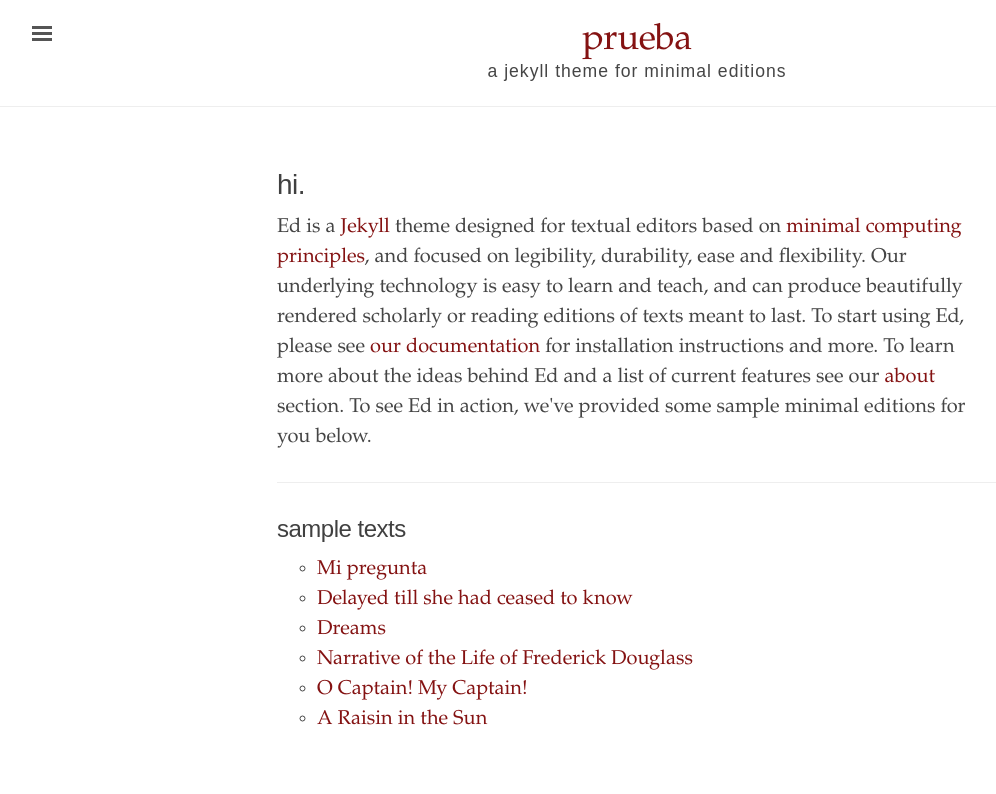
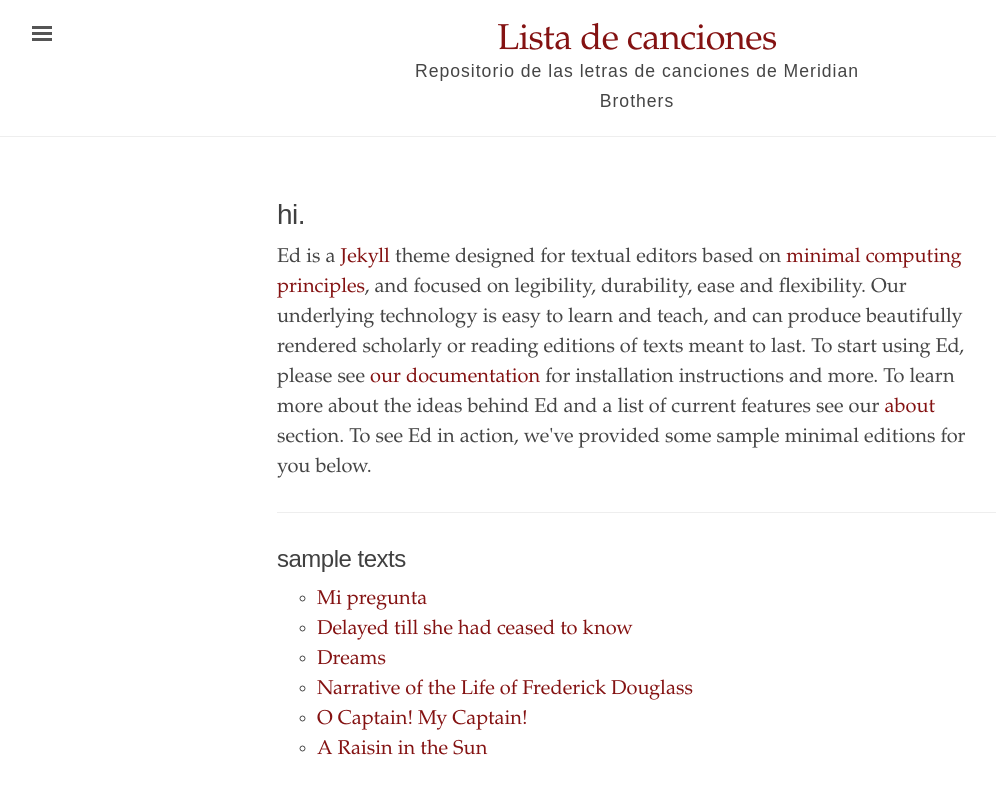
Before and after one commit to Alejamar26/prueba, a Jekyll site: the page built from index.html, in a window 1280 px wide. Shown: the top 794 px of the page, without its empty margins (3-999 px from the left). Built offline with Jekyll 4.4.1, drawn with Linux system fonts in a browser that asks for light colours.

Commit message:
Update _config.yml

```diff
--- a/_config.yml
+++ b/_config.yml
@@ -1,11 +1,11 @@
 # Built with Jekyll 3.6.0
 
 # Setup
-title:               "prueba"
-tagline:             'a jekyll theme for minimal editions'
-description:         'Ed is a Jekyll theme designed for textual editors based on minimal computing principles, and focused on legibility and flexibility.'
+title:               "Lista de canciones"
+tagline:             'Repositorio de las letras de canciones de Meridian Brothers'
+description:         'En esta ocasión, el más reciente álbum de Meridian Brothers, MI LATINOAMÉRICA SUFRE / Manuales de autoindulgencia'
 url:                 ''
-baseurl:             '/prueba'
+baseurl:             '/listadecanciones'
 
 # About/contact
 author:
```
